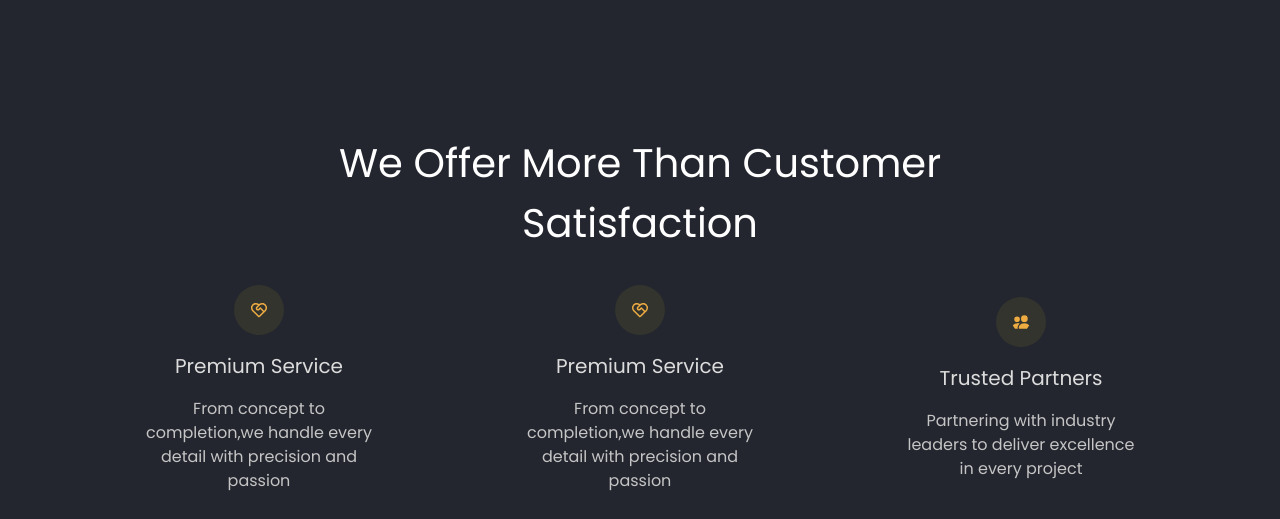
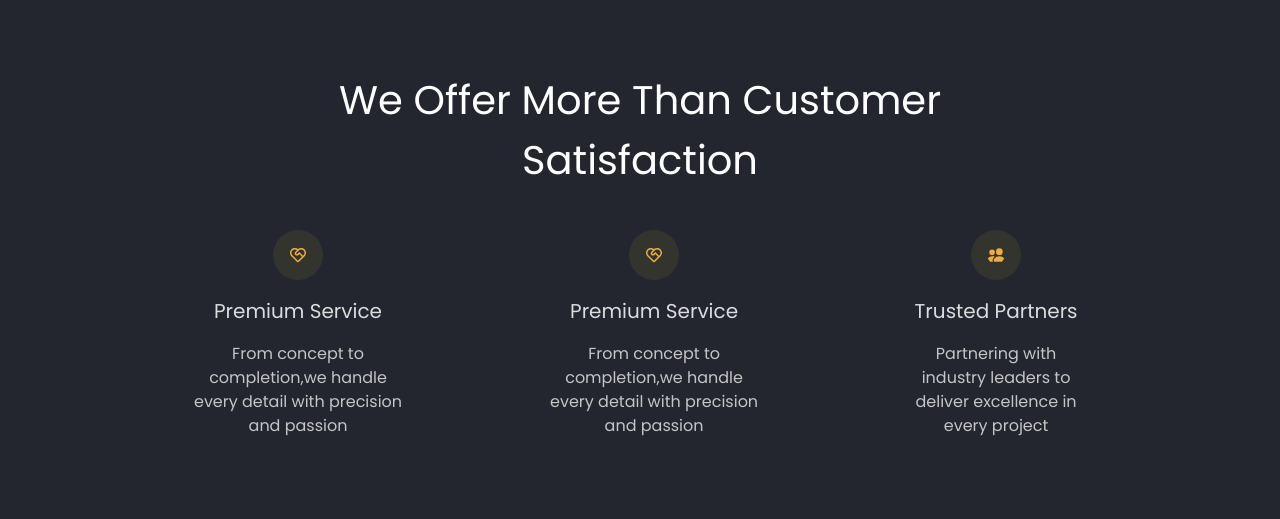
Before and after one commit to AndrewToks/landing-page, a React (Vite) app: page / in a window 1280 px wide. Shown: the part 2278-2797 px from the top of the page. Built offline with nearby package versions, Linux system fonts and the light colour scheme.

Commit message:
Projects and Service Section

```diff
--- a/src/App.jsx
+++ b/src/App.jsx
@@ -15,7 +15,7 @@ const App = () => {
       <ShowCase />
       <MiddleImage />
       <Service />
-      {/* <Project /> */}
+      <Project />
     </div>
   )
 }
--- a/src/MiddleContent.jsx
+++ b/src/MiddleContent.jsx
@@ -2,7 +2,7 @@ import React from 'react'
 
 const MiddleContent = () => {
   return (
-    <div className='bg-[#23262F] gap-4 relative flex justify-around items-center w-[350px] lg:w-[900px] ml-auto mr-auto z-50 -mt-10 lg:-mt-14 h-[100px] lg:h-[175px] rounded-[10px]'>
+    <div className='bg-[#23262F] gap-4 relative flex justify-around items-center max-w-fit lg:max-w-[900px] ml-auto mr-auto z-50 -mt-10 lg:-mt-14 rounded-[10px] p-3'>
         <article className='text-center'>
             <h3 className='text-[#EDAB42] text-[20px] lg:text-[40px]'>500+</h3>
             <small className='text-[14px] lg:text-[24px] text-[#FBFCFF]'>Satisfied Clients</small>
--- a/src/NavBar.jsx
+++ b/src/NavBar.jsx
@@ -19,33 +19,46 @@ const NavBar = () => {
         <div className='flex flex-col lg:hidden justify-between items-center gap-10'>
           <h1 onClick={()=>{
             setShowMenu(true)
-          }}><FaBarsStaggered size={30}/></h1>
+          }}><FaBarsStaggered size={30} className='cursor-pointer'/></h1>
         {showMenu &&
+        <div onMouseLeave={()=>{
+          setShowMenu(false)
+        }}>
           <ul className='bg-[#23262F] rounded-[7px] absolute z-[999] p-5 right-0 top-0  w-full flex flex-col min-h-screen justify-center items-center gap-10 text-[17px]'>
               <h1 className="cursor-pointer bg-[#EDAB42] hover:bg-[#c58927] rounded-[100%] px-[15px] py-[8px] font-bold text-[16px]" onClick={()=>{
             setShowMenu(false)
           }}>X</h1>
+            <a href="/">
             <li onClick={()=>{
               setShowMenu(false)
             }}>Home</li>
+            </a>
+            <a href="#about">
             <li
             onClick={()=>{
               setShowMenu(false)
             }}>About</li>
+            </a>
             <a href="#project"
             onClick={()=>{
               setShowMenu(false)
-            }}><li>Projects</li></a>
+            }}><li>Projects</li>
+            </a>
+            <a href="">
             <li
             onClick={()=>{
               setShowMenu(false)
             }}>FAQ</li>
+            </a>
+            <a href="">
             <li
             onClick={()=>{
               setShowMenu(false)
             }} className='cursor-pointer'>Contact</li>
+            </a>
         <button className='bg-[#EDAB42] hover:bg-[#c58927] font-medium text-[#23262F] text-[16px] h-[48px] w-[146px] rounded-[7px]'>Get Started</button>
         </ul>
+        </div>
         }
         </div>
     </nav>
--- a/src/Project.jsx
+++ b/src/Project.jsx
@@ -2,9 +2,22 @@ import React from 'react'
 
 const Project = () => {
   return (
-    <div className='bg-[#23262F] text-white'>
-        <h1 className='text-[45px]'>Explore Some Of Our Projects</h1>
-    </div>
+    <section id='project' className='bg-[#23262F] text-white'>
+      <div>
+        <h1 className='text-[24px] lg:text-[45px] text-center -mt-3'>Explore Some Of Our Projects</h1>
+        <div className='lg:max-w-[900px] flex justify-end items-end flex-col ml-auto mr-auto mt-10 p-5'>
+        <small className='text-[#EDAB42] text-sm underline mb-5'>See all</small>
+        <div className='mr-auto ml-auto grid grid-cols-1 md:grid-cols-2 lg:grid-cols-3 gap-[24px]'>
+          <img src="./p10.jpg" alt="" width={250} height={250} className='w-[300px] h-[250px]'/>
+          <img src="./p10.jpg" alt="" width={250} height={250} className='w-[300px] h-[250px]'/>
+          <img src="./p10.jpg" alt="" width={250} height={250} className='w-[300px] h-[250px]'/>
+          <img src="./p10.jpg" alt="" width={250} height={250} className='w-[300px] h-[250px]'/>
+          <img src="./p10.jpg" alt="" width={250} height={250} className='w-[300px] h-[250px]'/>
+          <img src="./p10.jpg" alt="" width={250} height={250} className='w-[300px] h-[250px]'/>
+      </div>
+      </div>
+      </div>
+    </section>
   )
 }
 
--- a/src/Service.jsx
+++ b/src/Service.jsx
@@ -5,26 +5,26 @@ import { BsPeopleFill } from "react-icons/bs";
 const Service = () => {
   return (
 
-    <section id='project' className='bg-[#23262F] text-white p-5 flex flex-col justify-center items-center mt-10 h-full'>
+    <section id='service' className='bg-[#23262F] text-white p-5 flex flex-col justify-center items-center mt-10'>
         <main className='flex flex-col gap-10'>
-          <h1 className='text-[24px] lg:text-[40px] lg:max-w-[764px] text-center ml-auto mr-auto mt-24'>
+          <h1 className='text-[24px] lg:text-[40px] max-w-[764px] text-center ml-auto mr-auto mt-24'>
             We Offer More Than Customer Satisfaction
           </h1>
-          <div className='max-w-[600px] lg:max-w-[1003px] lg:h-[192px] flex flex-col lg:flex-row justify-center items-center gap-[] lg:gap-[140px]'>
-            <article className='max-w-[253px] flex flex-col items-center gap-4'>
+          <div className='max-w-[900px] flex flex-col lg:flex-row justify-center items-center gap-[40px] lg:gap-[140px]'>
+            <article className='flex flex-col items-center gap-4'>
             <RiServiceLine className='bg-[#32342D] p-4 rounded-full text-[#EDAB42]' size={50}/>
               <h3 className='text-[#DCDCDC] text-[20px]'>Premium Service</h3>
-              <small className='text-[#C5C5C5] text-center max-w-[253px] text-[15px] lg:text-[16px]'>From concept to completion,we handle every detail with precision and passion</small>
+              <small className='text-[#C5C5C5] text-center  text-[15px] lg:text-[16px]'>From concept to completion,we handle every detail with precision and passion</small>
             </article>
-            <article className='max-w-[253px] flex flex-col items-center gap-4'>
+            <article className=' flex flex-col items-center gap-4'>
             <RiServiceLine className='bg-[#32342D] p-4 rounded-full text-[#EDAB42]' size={50}/>
               <h3 className='text-[#DCDCDC] text-[20px]'>Premium Service</h3>
-              <small className='text-[#C5C5C5] text-center max-w-[253px] text-[15px] lg:text-[16px]'>From concept to completion,we handle every detail with precision and passion</small>
+              <small className='text-[#C5C5C5] text-center  text-[15px] lg:text-[16px]'>From concept to completion,we handle every detail with precision and passion</small>
             </article>
-            <article className='max-w-[253px] text-center flex flex-col items-center gap-4'>
+            <article className=' text-center flex flex-col items-center gap-4'>
             <BsPeopleFill  className='bg-[#32342D] p-4 rounded-full text-[#EDAB42]' size={50}/>
               <h3 className='text-[#DCDCDC] text-[20px]'>Trusted Partners</h3>
-              <small className='text-[#C5C5C5] max-w-[253px] text-[15px] lg:text-[16px]'>Partnering with industry leaders to deliver excellence in every project</small>
+              <small className='text-[#C5C5C5]  text-[15px] lg:text-[16px]'>Partnering with industry leaders to deliver excellence in every project</small>
             </article>
           </div>
         </main>
```
Also changed, not shown: public/p10.jpg (added).
